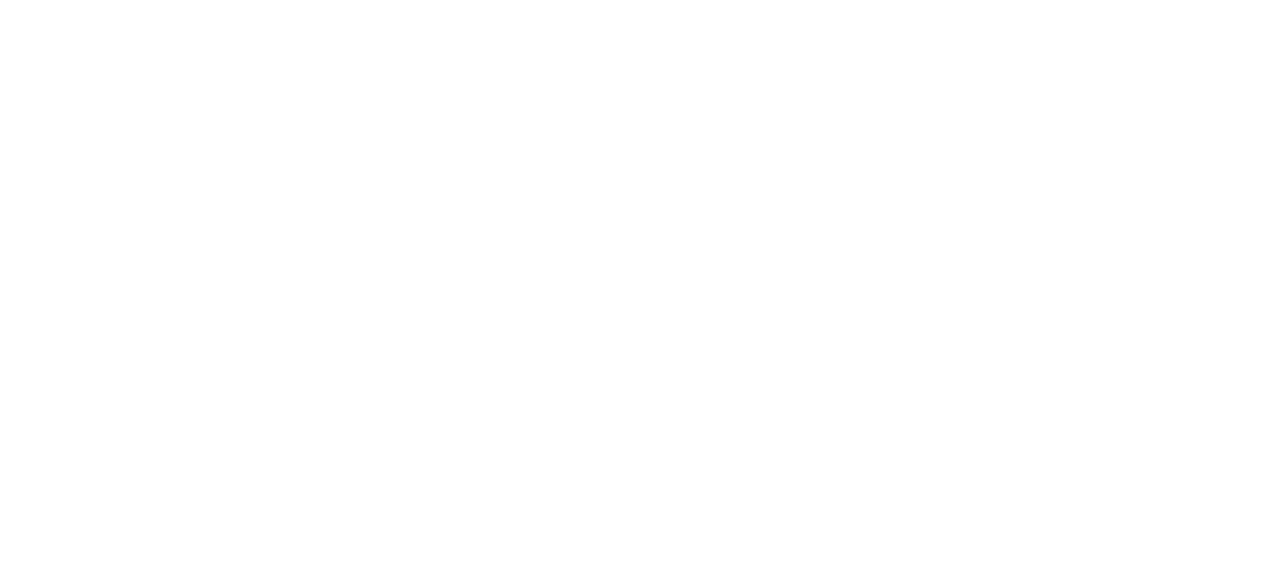
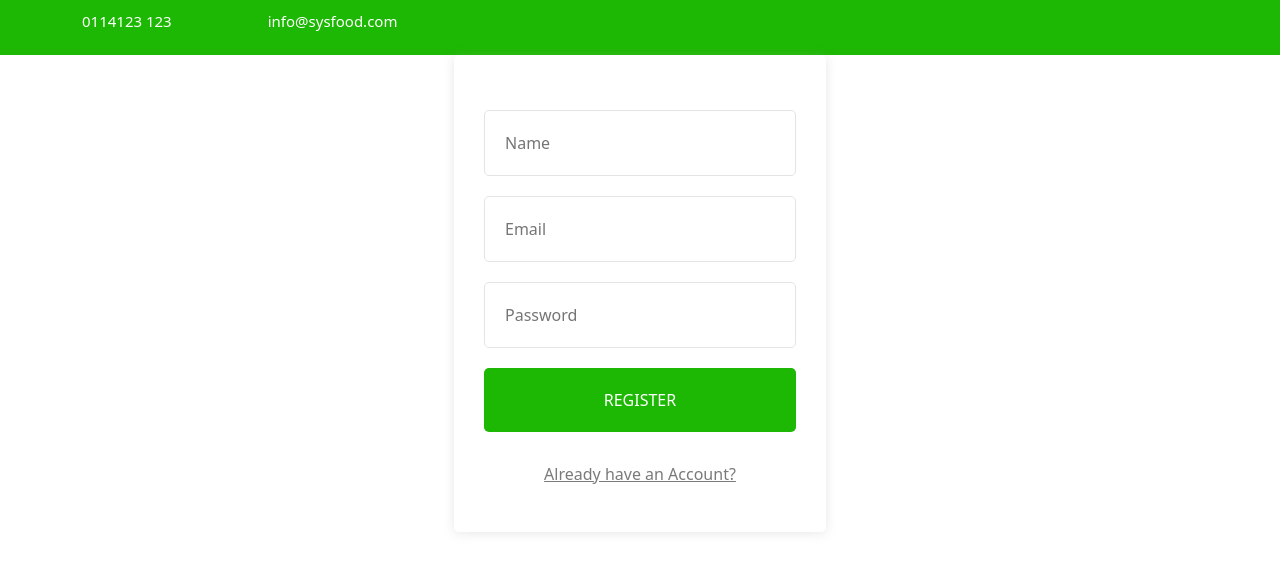
Before and after one commit to AnushkaX/SysFood, a React (Create React App) app in the folder frontend/: page /register in a window 1280 px wide. Shown: the top 572 px of the page. Built offline with nearby package versions, Linux system fonts and the light colour scheme.

Commit message:
register screen

```diff
--- a/frontend/src/App.js
+++ b/frontend/src/App.js
@@ -2,6 +2,7 @@
 import './App.css';
 import HomeScreen from "./screens/HomeScreen";
 import Login from './screens/Login';
+import Register from './screens/Register';
 import {BrowserRouter as Router, Switch, Route} from 'react-router-dom';
 import 'bootstrap/dist/css/bootstrap.min.css';
 
@@ -10,9 +11,8 @@
     <Router>
       <Switch>
         <Route path = "/" component={HomeScreen} exact />
-      </Switch>
-      <Switch>
         <Route path = "/login" component={Login} exact />
+        <Route path = "/register" component={Register} exact />
       </Switch>
     </Router>
   );
--- a/frontend/src/screens/Login.js
+++ b/frontend/src/screens/Register.js
@@ -2,17 +2,18 @@
 import {Link} from "react-router-dom";
 import Header from "../components/Header";
 
-const Login = () => {
+const Register = () => {
     return (
         <>
         <Header />
-        <div className="container d-flex flex-column justify-content-center allign-item-center">
+        <div className="container d-flex flex-column justify-content-center align-items-center">
             <form className="Login col-md-8 col-lg-4 col-11">
+                <input type="name" placeholder="Name"></input>
                 <input type="email" placeholder="Email"></input>
                 <input type="password" placeholder="Password"></input>
-                <button type="submit">Login</button>
+                <button type="submit">Register</button>
                 <p>
-                    <Link to={"/register"}>Create Account</Link>
+                    <Link to={"/register"}>Already have an Account?</Link>
                 </p>
             </form>
         </div>
@@ -20,4 +21,4 @@
     );
 };
 
-export default Login;
+export default Register;
```
